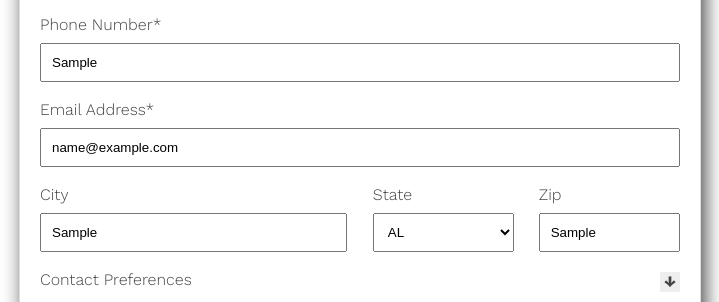
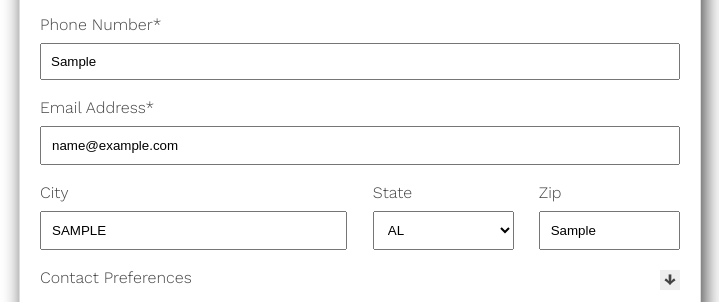
Before and after one commit to ramar-work/rwk_formdata, a website: page examples/index.html in a window 1280 px wide. Both pictures are taken after typing "Sample", "Sample", "Sample", "name@example.com", "Sample", "Sample" into the empty fields and a click on the input "Submit". Shown: the part 205-507 px from the top of the page, 45-764 px from the left. Drawn offline with nearby package versions, Linux system fonts and the light colour scheme.

Commit message:
About ready for an alpha release.

```diff
--- a/examples/app.js
+++ b/examples/app.js
@@ -14,6 +14,8 @@ document.addEventListener( "alpine:init", () => {
 
 		showComments: false,
 
+		showMediaUpload: false,
+
 		submit( f ) {
 			//console.log('submitting')
 			if ( f ) {
--- a/examples/index.html
+++ b/examples/index.html
@@ -28,6 +28,9 @@ document.addEventListener( "alpine:init", () => {
 		// Toggle comments textarea
 		showComments: false,
 
+		// Toggle media upload area
+		showMediaUpload: false,
+
 		// Handle a submit through a custom callback
 		submit( f ) {
 			if ( f ) {
@@ -53,6 +56,8 @@ input.pinky {
 	background: blue;
 }
 </style>
+
+		x-formdata-onerrorclass="pinky"
 -->
 
 
@@ -60,9 +65,7 @@ input.pinky {
 
 <div x-data="app" class="back">
 
-	<form x-formdata.animate.debug.decorate
-		x-formdata-onerrorclass="pinky"
-		@submit.prevent="submit( $formdata )">
+	<form x-formdata.animate.debug.decorate.realtime @submit.prevent="submit( $formdata )">
 
 		<h1>Contact Us</h1>
 
@@ -79,18 +82,18 @@ input.pinky {
 
 		<div>
 			<label>Phone Number*</label>
-			<input name="number" minlength=3 x-validator="^abc$">
+			<input name="number" minlength=3 x-formdata-validator="^abc$" placeholder="000-000-0000">
 		</div>
 
 		<div>
 			<label>Email Address*</label>
-			<input name="email" minlength=4 x-validator="email" x-onvalidatorerror="This doesn't look like a valid email address">
+			<input name="email" minlength=4 x-formdata-onvalidatorerror="This doesn't look like a valid email address">
 		</div>
 
 		<div class="half">
 			<div>
 				<label>City</label>
-				<input name="city">
+				<input name="city" x-formdata-formatter="(x) => x.toUpperCase()" x-formdata-transformer="(x) => x.toLowerCase()">
 			</div>
 			<div style="display: flex; gap: 8%;">
 				<div style="width: 50%">
@@ -184,6 +187,17 @@ input.pinky {
 			<textarea x-transition x-show="showComments" name="comments"></textarea>
 		</div>
 
+		<!--
+		<div>
+			<div class="showhide">
+				<label>Upload Media</label>
+				<div @click="showMediaUpload = !showMediaUpload"
+					:class="showMediaUpload ? 'toggled' : 'toggle'">&darr;</div>
+			</div>
+			<input x-transition x-show="showMediaUpload" type="file" name="file">
+		</div>
+		-->
+
 		<div>
 			<input type="submit" value="Submit" style="width:50%; min-width: 100px; max-width: 200px;">
 		</div>
--- a/src/formdata.js
+++ b/src/formdata.js
@@ -24,30 +24,30 @@
  */
 document.addEventListener( "alpine:init", (xx) => {
 
-	// Define a list of selectors that won't change
-	const selectors = 'input:not([type=submit]), select, textarea'
-
 	// Define a config object and reference won't change
 	const config = {
 
-		//
+		// Set total animation length
 		staytime: 3.25,
 
-		//
+		// Set animation time
 		animtime: 0.5,
 
-		//
+		// Choose to decorate or not
 		decoration: false,
 
-		//
+		// Choose exhaustive mode
 		exhaustive: false,
 
-		//
+		// Choose realtime mode
 		realtime: false,
 
 		// TODO: Try to change this to encapsulate
 		classname: "",  //`_${random()}`
 	}
+
+	// Define a list of selectors that won't change
+	const selectors = 'input:not([type=submit]), select, textarea'
 
 	// Use this until we figure out the best way to display errors
 	const die = function (errmsg) {
@@ -149,39 +149,72 @@ document.addEventListener( "alpine:init", (xx) => {
 
 		// Check for a validator function
 		if ( f.hasAttribute( "x-formdata-validator" ) ) {
+
 			// Pull the validator
 			const validator = f.getAttribute( "x-formdata-validator" )
 			const regexp = new RegExp( validator )
-			//console.log( regexp.exec( c ) )
+
+			// Check that the validator works at all
+			if ( false ) {
+				// ...
+			}
+
+			// Finally, check it
 			if ( !regexp.exec( c ) ) {
-				styleError( f, errstr || `Field ${f.name} fails validation` )
+				const lerr = f.getAttribute( "x-formdata-onvalidatorerror" )
+				styleError( f, lerr || errstr || `Field ${f.name} fails validation` )
 				return false
 			}
 		}
 
-		// If the 'x-formdata-transformer' attribute exists, run that on the value
-		// This can control custom stuff like email addresses and phone formatters
-		if ( f.hasAttribute( "x-formdata-transformer" ) ) {
-			die( "Attribute x-formdata-transformer is not fully implemented yet." )
-			return false
+		// This is used to change the value underneath for formatting purposes
+		if ( f.hasAttribute( "x-formdata-formatter" ) ) {
+
+			// Extract the function or call
+			const fbody = f.getAttribute( "x-formdata-formatter" )
+			if ( !fbody ) {
+				die( "Expected argument for attribute x-formdata-formatter." )
+				return false
+			}
+
+			// Prevent silliness
+			if ( f.type == "checkbox" && f.type == "select-multiple" ) {
+				die( `x-formdata-formatter attribute should not be used on element type: ${f.type}` )
+				return false
+			}
+
+			// NOTE: It would be worth the time to develop some tests comparing Function vs indirect eval
+			// NOTE: https://developer.mozilla.org/en-US/docs/Web/JavaScript/Reference/Global_Objects/eval
+			f.value = (eval?.(`"use strict";({f:${fbody}})`)).f( c )
 		}
 
 		// Finally, serialize each type for transmission via JSON
-		// TODO: (supporting other formats would still help)
 		if ( f.type == "checkbox" ) {
 			p[ f.name ] = ( f.checked ) ? true : false
 		}
-
-		// Handle select multiples
 		else if ( f.type == "select-multiple" ) {
 			//console.log(f), console.log( `Value = ${f.value}` )
 			p[ f.name ] = []
-			for ( const ff of f.selectedOptions ) p[ f.name ].push( ff.value )
+			for ( const ff of f.selectedOptions ) {
+				p[ f.name ].push( ff.value )
+			}
 		}
+		else {
 
-		// Everything else...
-		else {
-			p[ f.name ] = c
+			// NOTE: Custom transformers only are run here
+			if ( !f.hasAttribute( "x-formdata-transformer" ) )
+				p[ f.name ] = c
+			else {
+				const fbody = f.getAttribute( "x-formdata-transformer" )
+
+				if ( !fbody ) {
+					die( "Expected argument for attribute x-formdata-transformer." )
+					return false
+				}
+
+				p[ f.name ] = (eval?.(`"use strict";({f:${fbody}})`)).f( c )
+			}
+
 		}
 
 		return true
@@ -194,18 +227,18 @@ document.addEventListener( "alpine:init", (xx) => {
   Alpine.magic( 'formdata', (el) => {
 
 		// Define ahead of time for cleanliness
-    const p = {}
-    const formdata = el.querySelectorAll( selectors )
+		let p = {}
 		let pstatus = true;
 
     // Validate and require checks
-    for ( const f of formdata ) {
+    for ( const f of el.querySelectorAll( selectors ) ) {
 
 			// If exhaustive, then all checks must run
 			if ( !validate( p, f ) ) {
 				pstatus = false
 			}
 
+			// If a failure is caught, quit
 			if ( !pstatus && !config.exhaustive ) {
 				return null
 			}
@@ -365,18 +398,28 @@ document.addEventListener( "alpine:init", (xx) => {
 			}
 		}
 
+		// Add a listener
+		if ( modifiers.includes( "realtime" ) ) {
+			config.realtime = true
+			// Find each element in the selector list and apply a listener
+			for ( const f of el.querySelectorAll( selectors ) ) {
+				f.addEventListener( "change", () => {
+					validate( {}, f )
+				})
+			}
+		}
+
 		// Dump the configuration if requested
 		if ( modifiers.includes( "debug" ) ) {
 			//Alpine.store( 'formdata' ).data = formdata
 			console.log( "============= CONFIGURATION =================" )
-			console.log( `x-exhaustive = ${config.exhaustive}` )
-			console.log( `x-decoration = ${config.decoration}` )
+			console.log( `x-exhaustive   = ${config.exhaustive}` )
+			console.log( `x-decoration   = ${config.decoration}` )
 			console.log( `x-onerrorclass = ${config.classname}` )
-			console.log( `x-animtime = ${config.animtime}` )
-			console.log( `x-staytime = ${config.staytime}` )
-			console.log( `x-all = ${config.all}` )
+			console.log( `x-animtime     = ${config.animtime}` )
+			console.log( `x-staytime     = ${config.staytime}` )
+			console.log( `x-realtime     = ${config.realtime}` )
 			//console.log( `x-extra = ${config.extra}` )
-			//console.log( `x-realtime = ${config.realtime}` )
 			console.log( "============= END CONFIGURATION ============" )
 		}
   })
```
